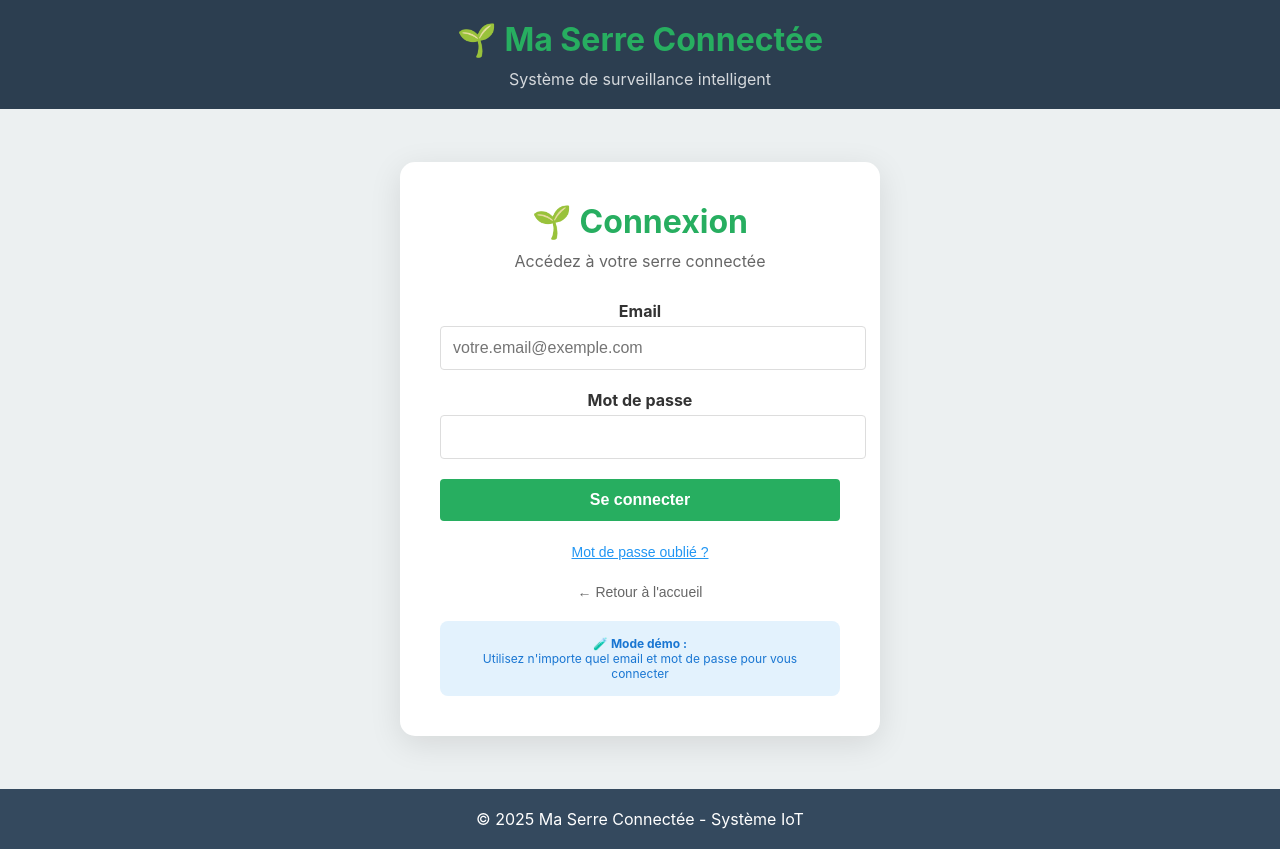
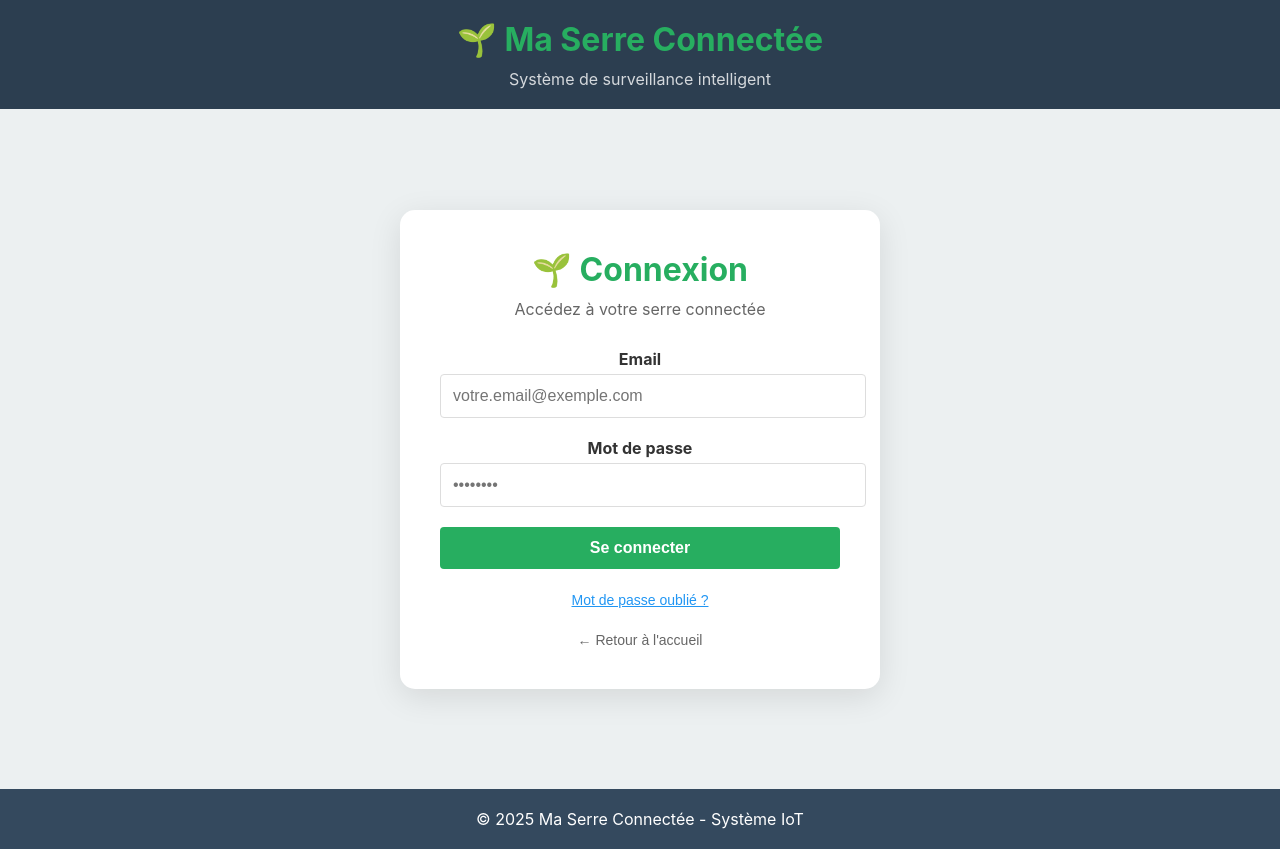
Before and after one commit to ISEPG1E/serre-front, a React (Create React App) app: page / in a window 1280 px wide. Both pictures are taken after a click on the button "🔐 Se connecter". Built offline with nearby package versions, Linux system fonts and the light colour scheme.

Commit message:
modiffied connexion display

```diff
--- a/src/App.js
+++ b/src/App.js
@@ -109,6 +109,10 @@ function App() {
             color: '#6c757d',
             fontSize: '0.9em'
           }}>
+            <li>Surveillance temps réel</li>
+            <li>Alertes automatiques</li>
+            <li>Graphiques détaillés</li>
+            <li>Contrôle à distance</li>
           </ul>
         </div>
       </div>
@@ -200,7 +204,7 @@ function App() {
                 type="password"
                 value={password}
                 onChange={(e) => setPassword(e.target.value)}
-                placeholder=""
+                placeholder="••••••••"
                 style={{
                   width: '100%',
                   padding: '12px',
@@ -258,19 +262,6 @@ function App() {
             >
               ← Retour à l'accueil
             </button>
-          </div>
-
-          {/* Demo credentials */}
-          <div style={{
-            marginTop: '20px',
-            padding: '15px',
-            backgroundColor: '#e3f2fd',
-            borderRadius: '8px',
-            fontSize: '12px',
-            color: '#1976d2'
-          }}>
-            <strong>🧪 Mode démo :</strong><br/>
-            Utilisez n'importe quel email et mot de passe pour vous connecter
           </div>
         </div>
       </div>
```
